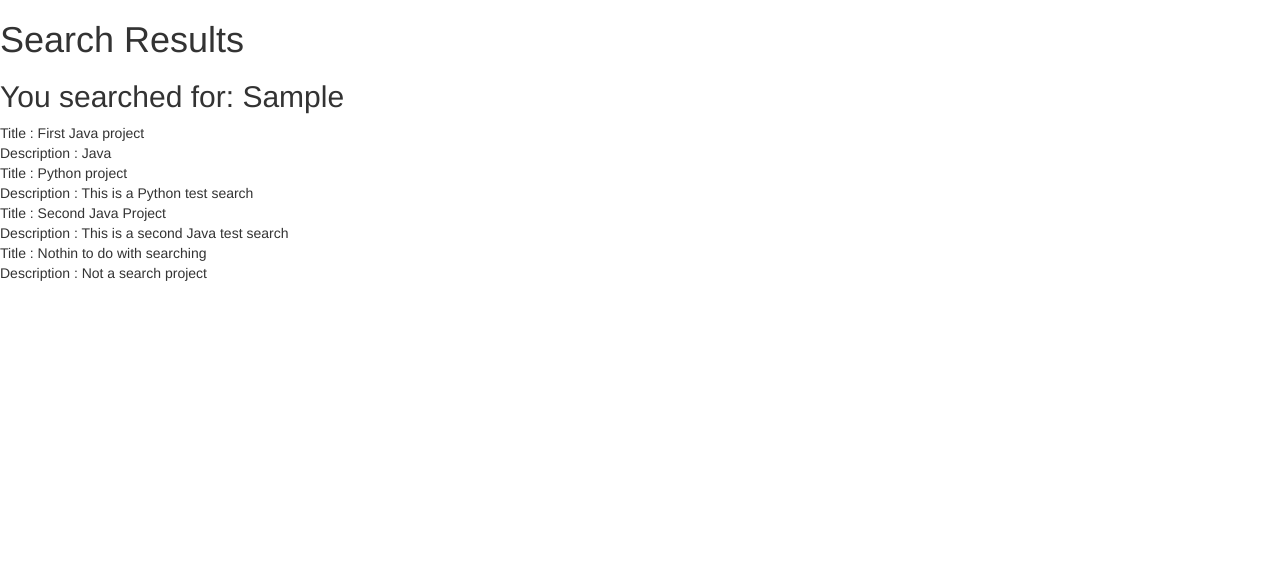
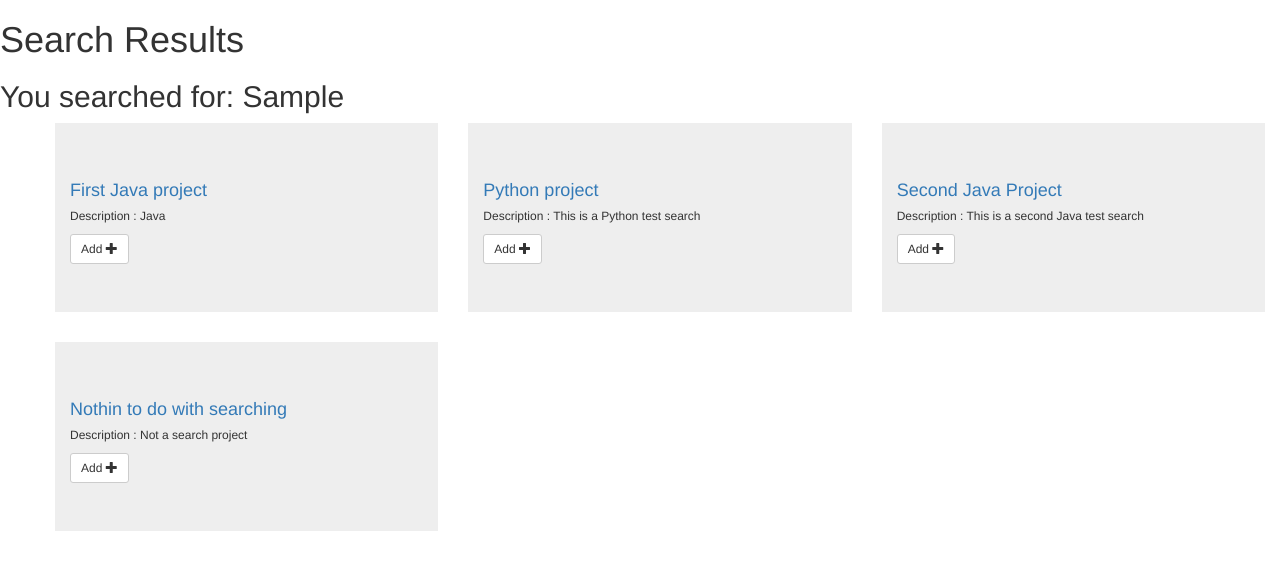
Before and after one commit to lemonpkt/IPProject, a Django app: template freeAgentApp/templates/freeAgentApp/results.html in a window 1280 px wide. Shown: the part 52-622 px from the top of the page. Run offline with Django 3.2, Linux system fonts and the light colour scheme; data comes from the database, SQL or seed files in the repository; tables that the repository leaves empty hold one stand-in row (values such as "Sample post"); the template is opened without the code that fills it: values that come from a table or form of the project are taken from there, most other values are stand-ins (such as "Sample title", 1, 10 or a date in 2020); some libraries are stand-ins or nearby versions.

Commit message:
Cleaned up frontend displaying search results

```diff
--- a/freeAgentApp/templates/freeAgentApp/results.html
+++ b/freeAgentApp/templates/freeAgentApp/results.html
@@ -10,9 +10,28 @@
 
 {% for project in found_entries %}
 
-<div>Title : {{ project.title }} </div>
-<div>Description : {{ project.description }} </div>
-
+<ul>
+    <div class="col-md-4">
+        <div class="jumbotron">
+            <div class="container">
+                <h4>
+                    <a href="{% url 'freeAgentApp:detail' project.id %}">
+                        {{ project.title }}
+                    </a>
+                </h4>
+                <h6>
+                    Description : {{ project.description }}
+                </h6>
+                <form action="{% url 'freeAgentApp:addWorker'  %}" method="post" style=" display: inline;">
+                    {%csrf_token%}
+                    <input id="project.id" name = "project.id" type="hidden" value="{{project.id }}">
+                    <button type="submit" name ="add" class="btn btn-default btn-sm"> Add
+                        <span class="glyphicon glyphicon-plus"></span></button>
+                </form>
+            </div>
+        </div>
+    </div>
+</ul>
 
 {% endfor %}
 
```
